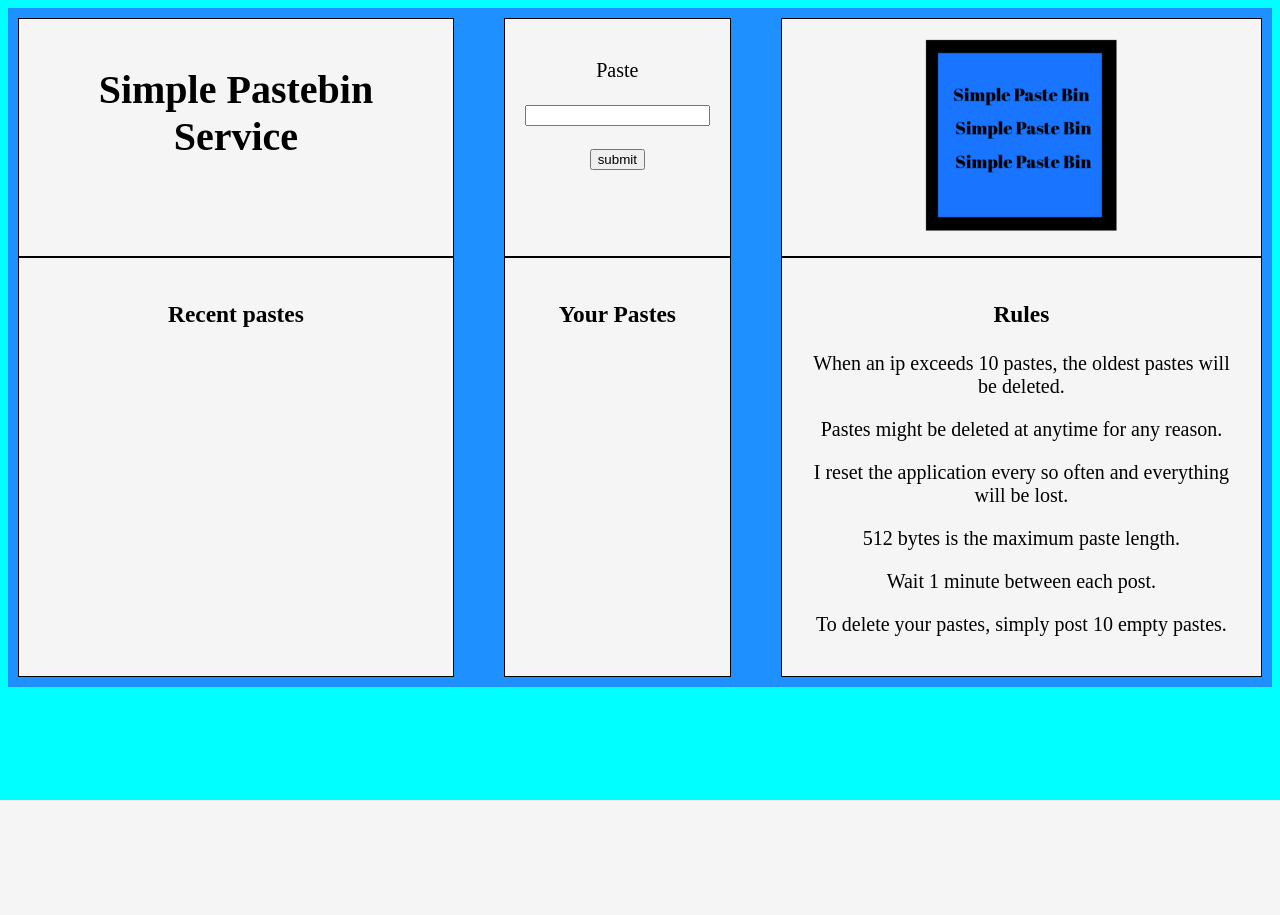
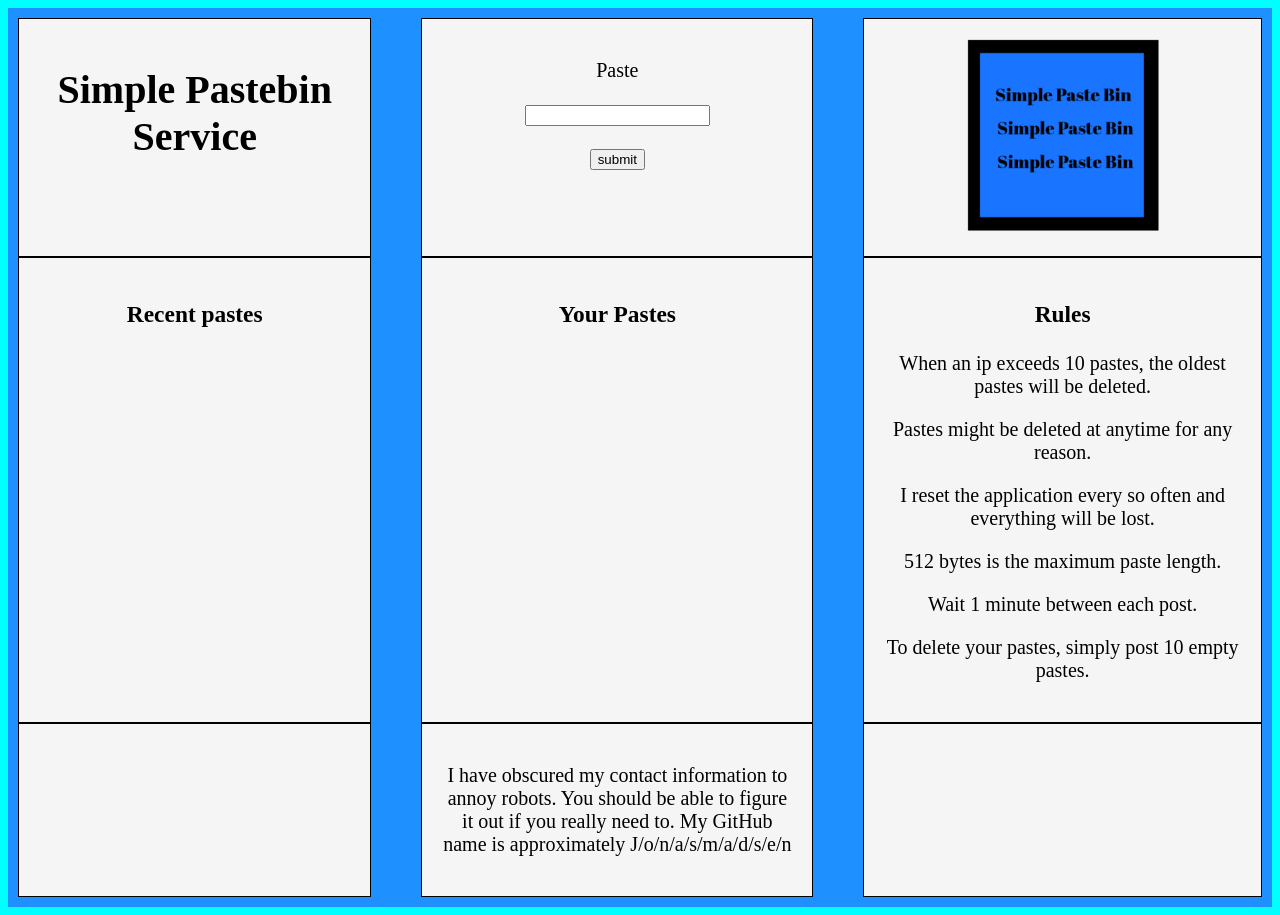
Before and after one commit to Jonasmadsen/simplepastebin, a Flask app: page / in a window 1280 px wide. Before the commit the page ends 800 px from the top, so only its background shows below. Run offline with Flask 2, Linux system fonts and the light colour scheme.

Commit message:
Template

```diff
--- a/templates/index.html
+++ b/templates/index.html
@@ -50,6 +50,13 @@
         <p>Wait 1 minute between each post.</p>
         <p>To delete your pastes, simply post 10 empty pastes.</p>
     </div>
+    <div class="grid-item">
+    </div>
+    <div class="grid-item">
+        <p>I have obscured my contact information to annoy robots. You should be able to figure it out if you really need to. My GitHub name is approximately J/o/n/a/s/m/a/d/s/e/n</p>
+    </div>
+    <div class="grid-item">
+    </div>
 </div>
 </body>
 </html>
```
